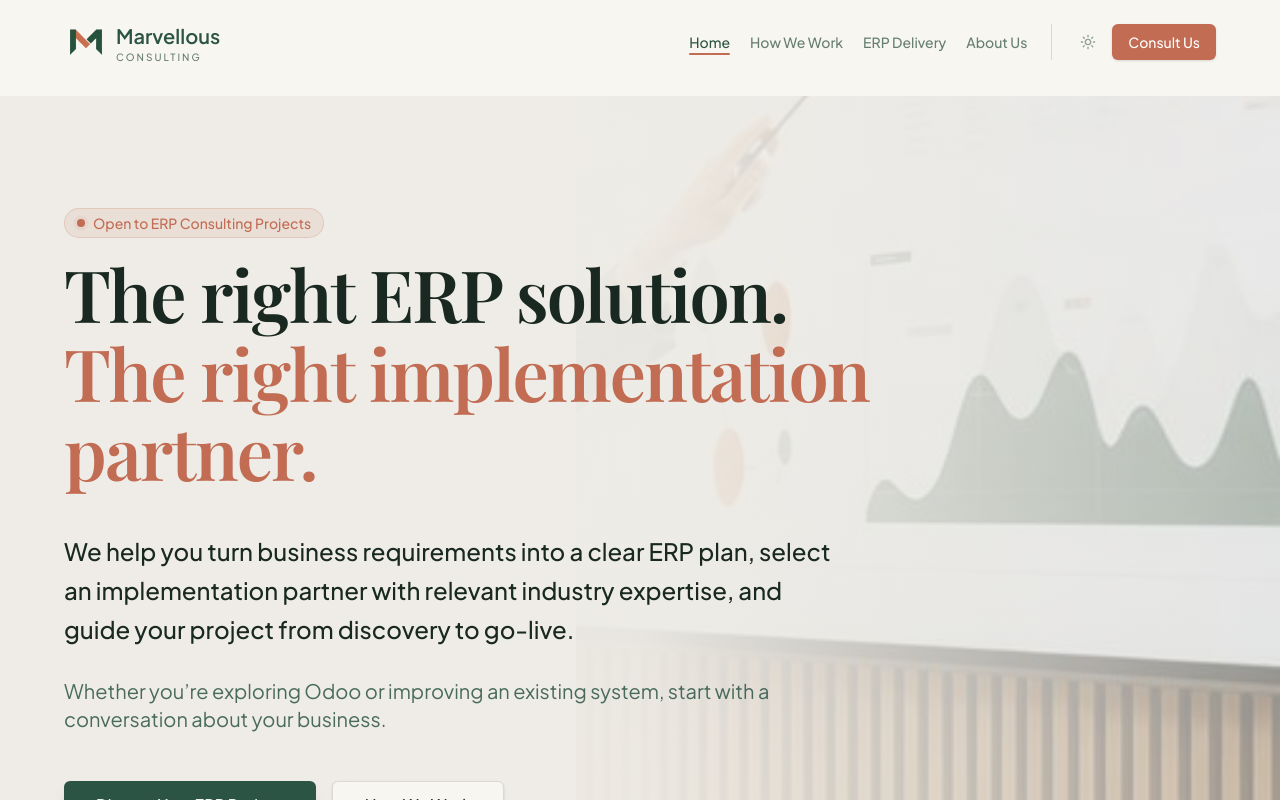
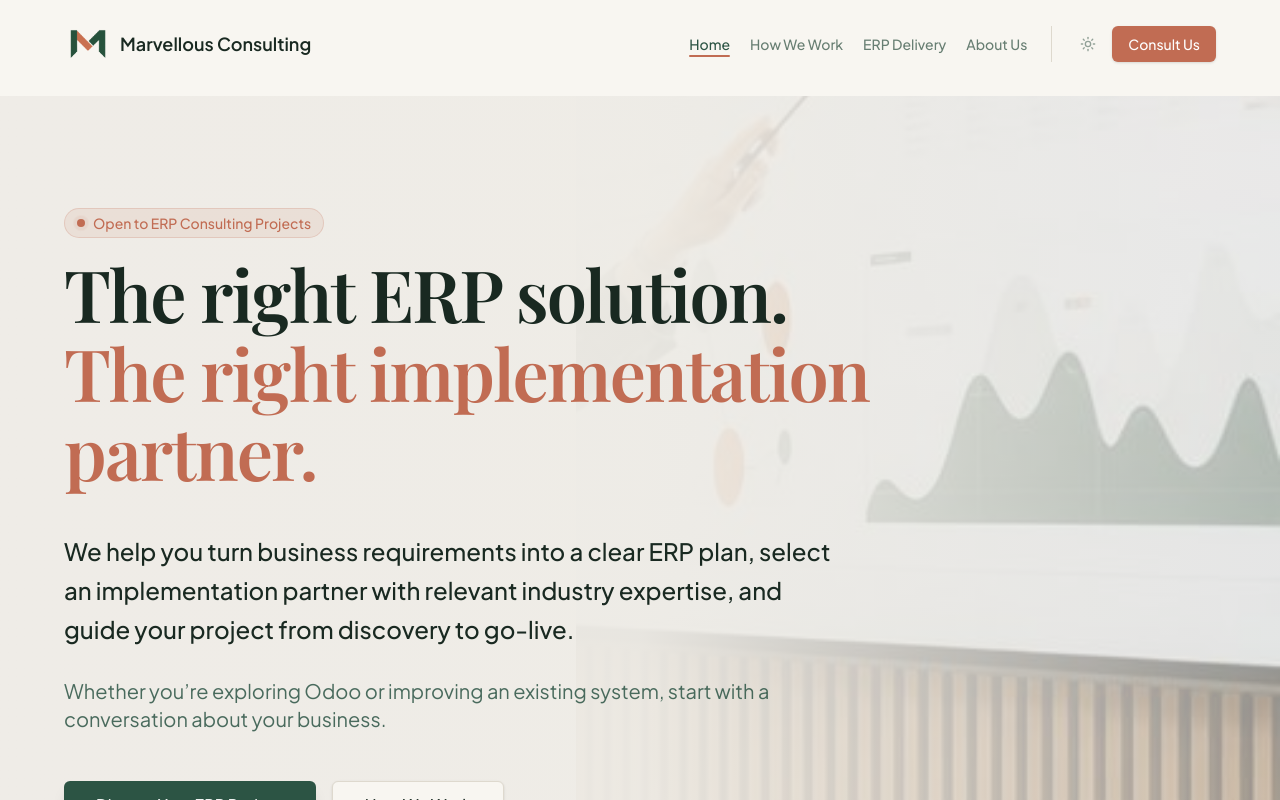
Before and after one commit to meghalshah9531/marvellous-website-vercel, a React (Vite) app in the folder artifacts/marvellous-consulting/: page / in a window 1280 px wide. Shown: the top 800 px of the page. Built offline with nearby package versions, Linux system fonts and the light colour scheme.

Commit message:
fix: logo and Name alignment

```diff
--- a/artifacts/marvellous-consulting/src/components/layout/footer.tsx
+++ b/artifacts/marvellous-consulting/src/components/layout/footer.tsx
@@ -11,7 +11,7 @@ export function Footer() {
         <div className="grid grid-cols-1 md:grid-cols-2 lg:grid-cols-4 gap-8 mb-10">
           <div className="space-y-4">
             <Link href="/" className="flex items-center gap-2 mb-3">
-              <img src="/images/logo-mark.png" alt="" className="size-8 object-contain" />
+              <img src="/images/logo-mark.png" alt="" className="size-12 object-contain" />
               <span className="font-serif font-semibold text-lg">
                 Marvellous Consulting
               </span>
--- a/artifacts/marvellous-consulting/src/components/layout/navbar.tsx
+++ b/artifacts/marvellous-consulting/src/components/layout/navbar.tsx
@@ -70,10 +70,9 @@ export function Navbar() {
       <div className="container mx-auto px-4 md:px-6 lg:px-10 xl:px-16 2xl:px-24">
         <div className="flex items-center justify-between">
           <Link href="/" className="flex items-center gap-2 group">
-            <img src="/images/logo-mark.png" alt="" className="size-11 object-contain transition-transform group-hover:scale-105" />
-            <span className="hidden sm:flex flex-col leading-none">
-              <span className="font-serif font-semibold text-xl text-primary">Marvellous</span>
-              <span className="text-[10px] font-medium tracking-[0.2em] text-muted-foreground mt-0.5">CONSULTING</span>
+            <img src="/images/logo-mark.png" alt="" className="size-12 object-contain transition-transform group-hover:scale-105" />
+            <span className="font-serif font-semibold text-lg hidden sm:inline-block">
+              {siteConfig.name}
             </span>
           </Link>
 
```
Also changed, not shown: 1 other file (tests, documents, lock files or other folders).
